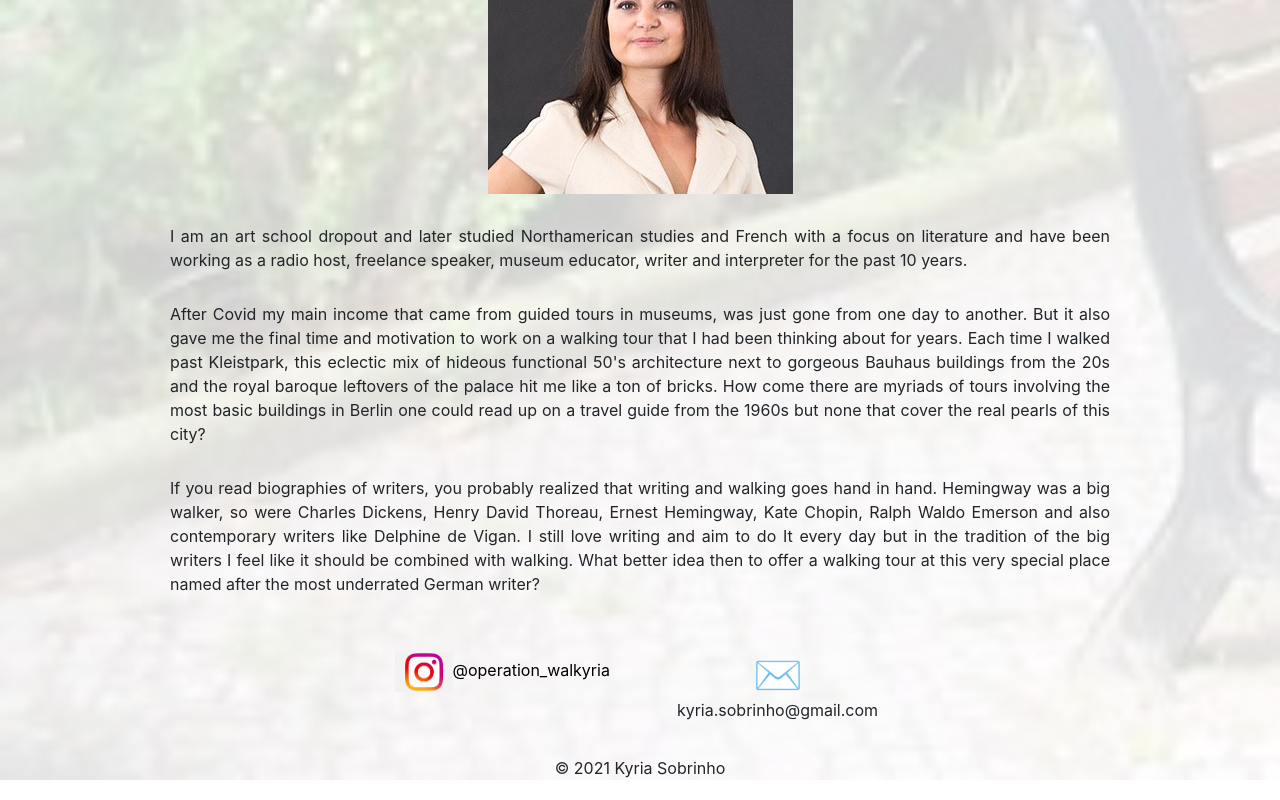
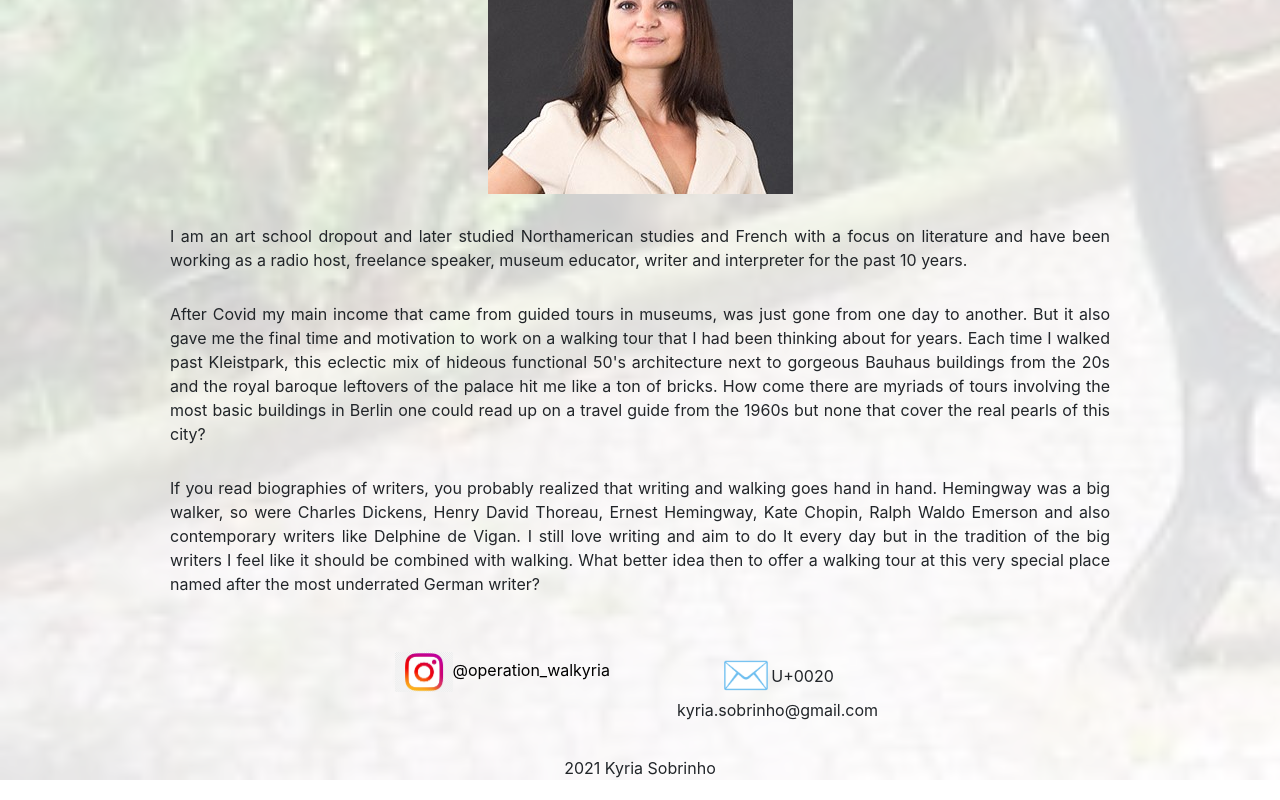
Before and after one commit to NeuzaSousa/kyria, a React (Create React App) app: page /english in a window 1280 px wide. Shown: the part 2398-3198 px from the top of the page. Built offline with nearby package versions, Linux system fonts and the light colour scheme.

Commit message:
Almost done

```diff
--- a/src/App.js
+++ b/src/App.js
@@ -58,12 +58,12 @@ class App extends React.Component {
               <a target="_blank" rel="noreferrer" href="https://www.instagram.com/operation_walkyria/"><img src={InstaImg} alt="Instagram" />@operation_walkyria</a>
             </Col>
             <Col>
-              <span id="email">&#9993;</span><span id="email-address">kyria.sobrinho@gmail.com</span>
+              <span id="email">&#9993;</span><span id="email-address">U+0020 kyria.sobrinho@gmail.com</span>
             </Col>
           </Row>
         </Container>
 
-        <p className="bottom">&#169; 2021 Kyria Sobrinho</p>
+        <p className="bottom">&#x20; 2021 Kyria Sobrinho</p>
       </Container>
     );
   }
```
